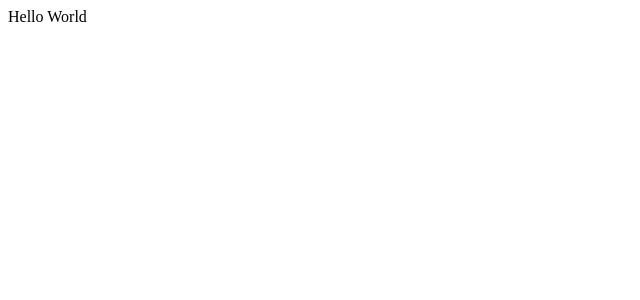
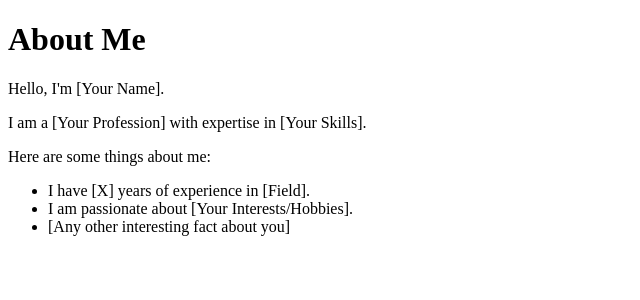
Before and after one commit to Scottisaacson23/ScottsStaticWebApp, a React (Create React App) app: page / in a window 1280 px wide. Shown: the top 300 px of the page, without its empty margins (0-640 px from the left). Built offline with nearby package versions, Linux system fonts and the light colour scheme; the HTML template or start-up script is replaced by a standard one.

Commit message:
First commit + About Me Page

```diff
--- a/src/App.js
+++ b/src/App.js
@@ -1,8 +1,23 @@
 import React from 'react';
 
 function App() {
-  const value = 'World';
-  return <div>Hello {value}</div>;
+  return (
+    <div className="App">
+      <header className="App-header">
+        <h1>About Me</h1>
+        <p>Hello, I'm [Your Name].</p>
+        <p>I am a [Your Profession] with expertise in [Your Skills].</p>
+        <p>
+          Here are some things about me:
+        </p>
+        <ul>
+          <li>I have [X] years of experience in [Field].</li>
+          <li>I am passionate about [Your Interests/Hobbies].</li>
+          <li>[Any other interesting fact about you]</li>
+        </ul>
+      </header>
+    </div>
+  );
 }
 
 export default App;
```
